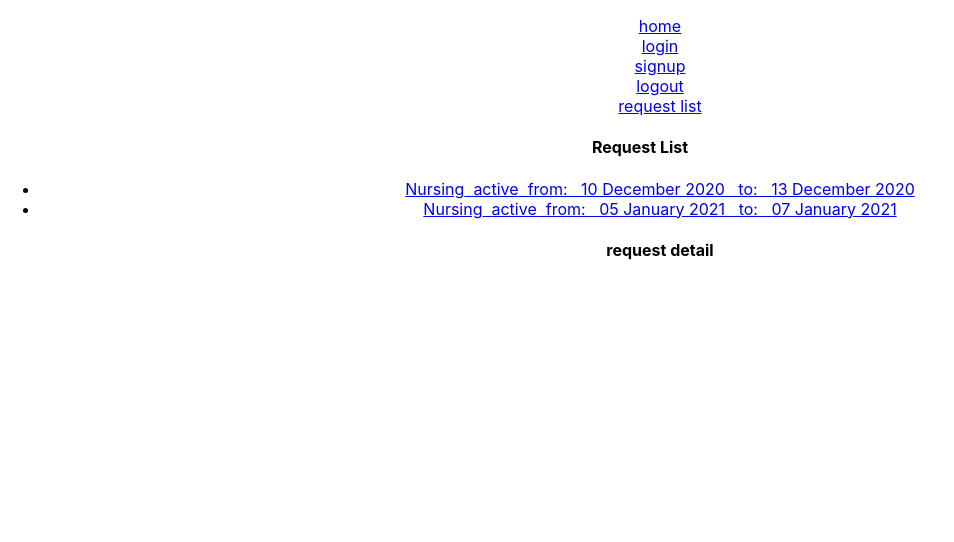
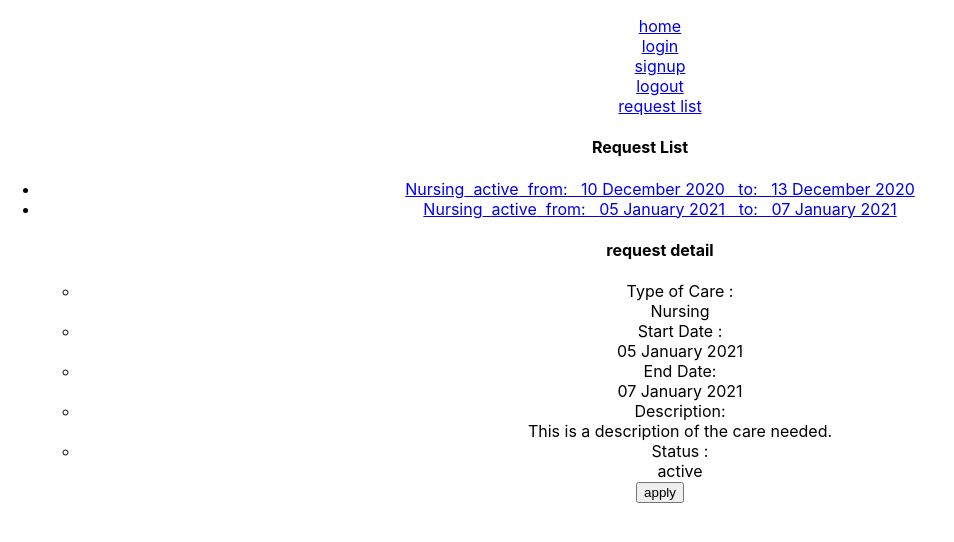
Before and after one commit to ChristopherZinger/react_app_assignment, a React (Create React App) app: page /request-list/1111 in a window 1280 px wide. Shown: the top 542 px of the page, without its empty margins (0-954 px from the left). Built offline with nearby package versions, Linux system fonts and the light colour scheme.

Commit message:
Apply btn

```diff
--- a/src/components/RequestContext/RequestContext.js
+++ b/src/components/RequestContext/RequestContext.js
@@ -54,6 +54,18 @@ export function RequestContextProvider(props) {
             dispatch({ type: actionTypes.CREATE_REQUEST, data });
         },
 
+        apply: (requestId, userId) => {
+            const data = state.requestDB.map(item => {
+                if (item.id == requestId) {
+                    item.isActive = false;
+                    item.careGiver = userId;
+                }
+                return item;
+            })
+            console.log(data)
+            dispatch({ type: actionTypes.CONSUME_REQUEST, data })
+        }
+
 
 
     }
--- a/src/components/RequestDetail/RequestDetail.js
+++ b/src/components/RequestDetail/RequestDetail.js
@@ -1,27 +1,76 @@
 
 
 
-import React, { useEffect } from 'react';
+import React, { useEffect, useState, useContext } from 'react';
 import { RequestContext } from '../RequestContext/RequestContext';
-import { Switch, Route, useParams } from 'react-router-dom';
+import { UserContext } from '../UserContext/UserContext';
+import moment from 'moment';
+
 
 const RequestDetail = props => {
-    const { requestDB } = React.useContext(RequestContext)
+    const { requestDB } = React.useContext(RequestContext);
+    const [request, setRequest] = useState({});
 
+    function getRequest(id) {
+        const request = requestDB.filter(i => i.id == id)[0];
+        setRequest(request);
+    }
 
     useEffect(() => {
         // i dont know why i am not getting the params here :(
-        console.log(props.match.params)
+        getRequest(props.match.params.id)
     })
+
+
 
     return (
         <div>
             <h4>request detail</h4>
-            <ul>
-                {/* <li>{request.typeOfCare}</li> */}
-            </ul>
+            <RequestInfo request={request} />
+            <ApplyBtn requestId={request.id} />
         </div>
     )
 }
 
+const ApplyBtn = ({ requestId }) => {
+    const { apply } = useContext(RequestContext);
+    const { user } = useContext(UserContext);
+
+    function handleApply() {
+        apply(requestId, user.id)
+    }
+
+    return (
+        <button onClick={handleApply}> apply </button>
+    )
+}
+
+
+const RequestInfo = ({ request }) => {
+    return (
+        <ul>
+            <li >
+                <div>Type of Care :</div>
+                <div>{request.typeOfCare}</div>
+            </li>
+            <li >
+                <div>Start Date :</div>
+                <div>{moment(request.start).format('DD MMMM YYYY')}</div>
+            </li>
+            <li >
+                <div>End Date:</div>
+                <div>{moment(request.end).format('DD MMMM YYYY')}</div>
+            </li>
+            <li >
+                <div>Description:</div>
+                <div>{request.description}</div>
+            </li>
+            <li >
+                <div>Status :</div>
+                <div>{request.isActive ? "active" : "taken"}</div>
+            </li>
+        </ul>
+    )
+}
+
 export default RequestDetail;
--- a/src/components/RequestList/RequestList.js
+++ b/src/components/RequestList/RequestList.js
@@ -19,7 +19,7 @@ const RequestList = props => {
     const requestList = requestDB.map(item => {
         return (
             <li key={item.id} onClick={() => handleReqId(item.id)}>
-                <Link to={`request-list/` + item.id} >
+                <Link to={`/request-list/` + item.id} >
                     {item.typeOfCare} &nbsp;
                     {item.isActive ? "active" : "not active"}&nbsp;
 
@@ -37,7 +37,7 @@ const RequestList = props => {
             <ul>
                 {requestList}
 
-                <Route to={`${props.match.path}/:id`} component={RequestDetail} />
+                <Route path={`/request-list/:id`} component={RequestDetail} />
             </ul>
         </div>
 
--- a/src/components/UserContext/UserContext.js
+++ b/src/components/UserContext/UserContext.js
@@ -67,7 +67,9 @@ export function UserContextProvider(props) {
         },
         login: ({ email }) => {
             const data = state.userDB.filter(user => user.email === email)[0]
-            dispatch({ type: actionTypes.AUTH_LOGIN, data });
+            if (data) { dispatch({ type: actionTypes.AUTH_LOGIN, data }); }
+            else { console.log('this user doesnt exists') }
+
         },
         logout: () => {
             dispatch({ type: actionTypes.AUTH_LOGOUT });
--- a/src/components/UserInfo/UserInfo.js
+++ b/src/components/UserInfo/UserInfo.js
@@ -5,8 +5,8 @@ import { UserContext } from '../UserContext/UserContext'
 
 const UserInfo = props => {
 
-    const { user, isAuth } = React.useContext(UserContext);
-    console.log(user)
+    const { user, isAuth } = useContext(UserContext);
+    console.log(isAuth)
     if (isAuth) {
         return (
             <div>
```
